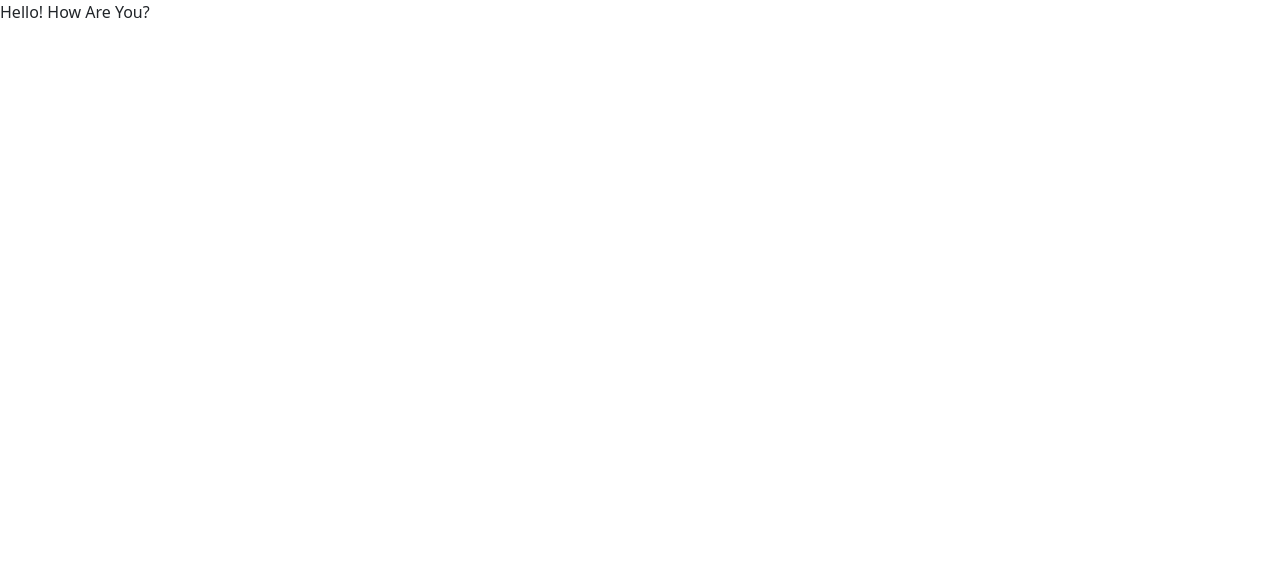
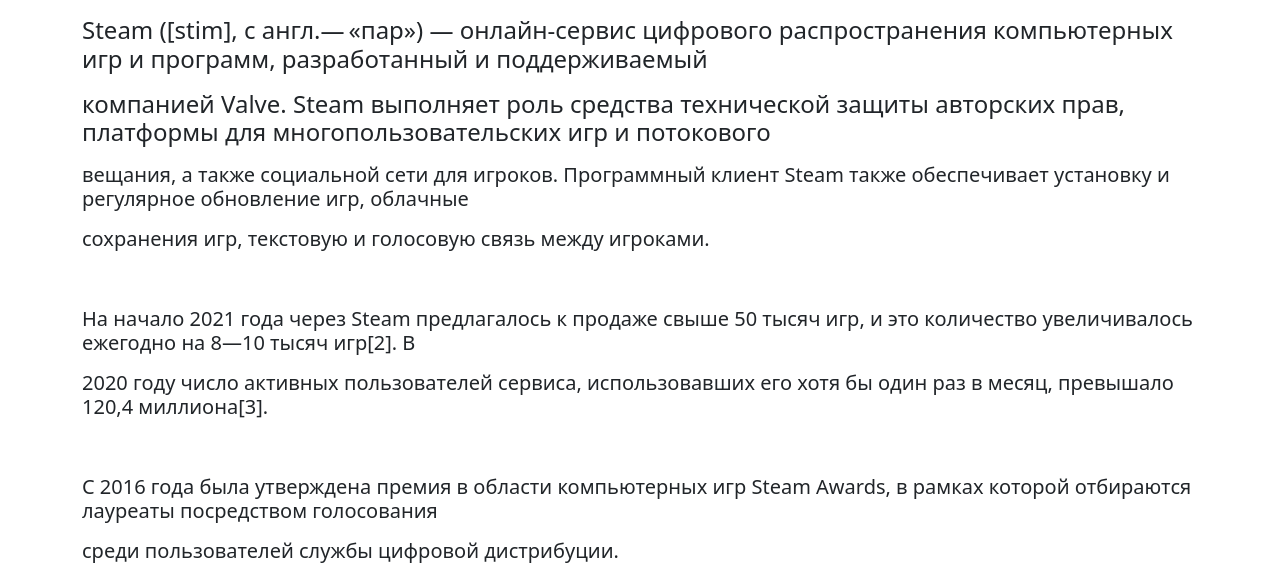
Before and after one commit to UmarSaliev/Heelum2, a plain HTML site: page index.html in a window 1280 px wide. Shown: the top 576 px of the page. Drawn offline with nearby package versions, Linux system fonts and the light colour scheme.

Commit message:
Add files via upload

```diff
--- a/index.html
+++ b/index.html
@@ -3,13 +3,26 @@
   <head>
     <meta charset="utf-8">
     <meta name="viewport" content="width=device-width, initial-scale=1">
-    <title>Document</title>
+    <title>My Site (Heelum)</title>
+    <meta name="discription" content="This is Site about STEAM">
     <link href="https://cdn.jsdelivr.net/npm/bootstrap@5.2.2/dist/css/bootstrap.min.css" rel="stylesheet" integrity="sha384-Zenh87qX5JnK2Jl0vWa8Ck2rdkQ2Bzep5IDxbcnCeuOxjzrPF/et3URy9Bv1WTRi" crossorigin="anonymous">
   </head>
+
   <body>
-
-    Hello!
-    How Are You?
+    <div class="container">
+      <p><h4>Steam ([stim], с англ.— «пар») — онлайн-сервис цифрового распространения компьютерных игр и программ, разработанный и поддерживаемый</h4></p>
+      <p><h4>компанией Valve. Steam выполняет роль средства технической защиты авторских прав, платформы для многопользовательских игр и потокового</h5></p>
+      <p><h5>вещания, а также социальной сети для игроков. Программный клиент Steam также обеспечивает установку и регулярное обновление игр, облачные</h5></p>
+      <p><h5>сохранения игр, текстовую и голосовую связь между игроками.</h5></p>
+      <br>
+      <p><h5>На начало 2021 года через Steam предлагалось к продаже свыше 50 тысяч игр, и это количество увеличивалось ежегодно на 8—10 тысяч игр[2]. В</h5></p>
+      <p><h5>2020 году число активных пользователей сервиса, использовавших его хотя бы один раз в месяц, превышало 120,4 миллиона[3].</h5></p>
+      <br>
+      <p><h5>C 2016 года была утверждена премия в области компьютерных игр Steam Awards, в рамках которой отбираются лауреаты посредством голосования</h5></p>
+      <p><h5>среди пользователей службы цифровой дистрибуции.</h2></p>
+       <button ><a href="https://store.steampowered.com/?l=russian">Заходите в STEAM</a></button>
+       <img src="steam_logo-min.jpg" alt="Steam Logo">
+    </div>
     <script src="https://cdn.jsdelivr.net/npm/bootstrap@5.2.2/dist/js/bootstrap.bundle.min.js" integrity="sha384-OERcA2EqjJCMA+/3y+gxIOqMEjwtxJY7qPCqsdltbNJuaOe923+mo//f6V8Qbsw3" crossorigin="anonymous"></script>
   </body>
 </html>
```
Also changed, not shown: steam_logo-min.jpg (added).
